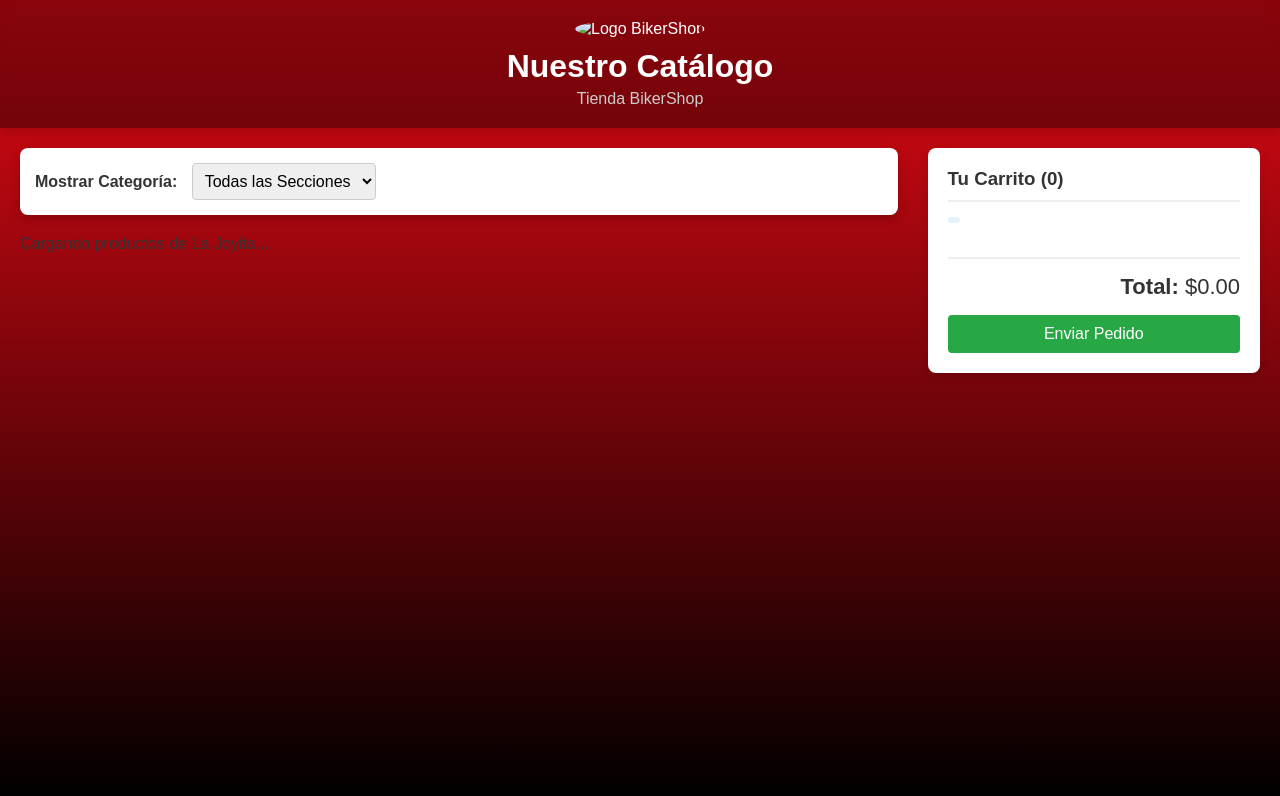
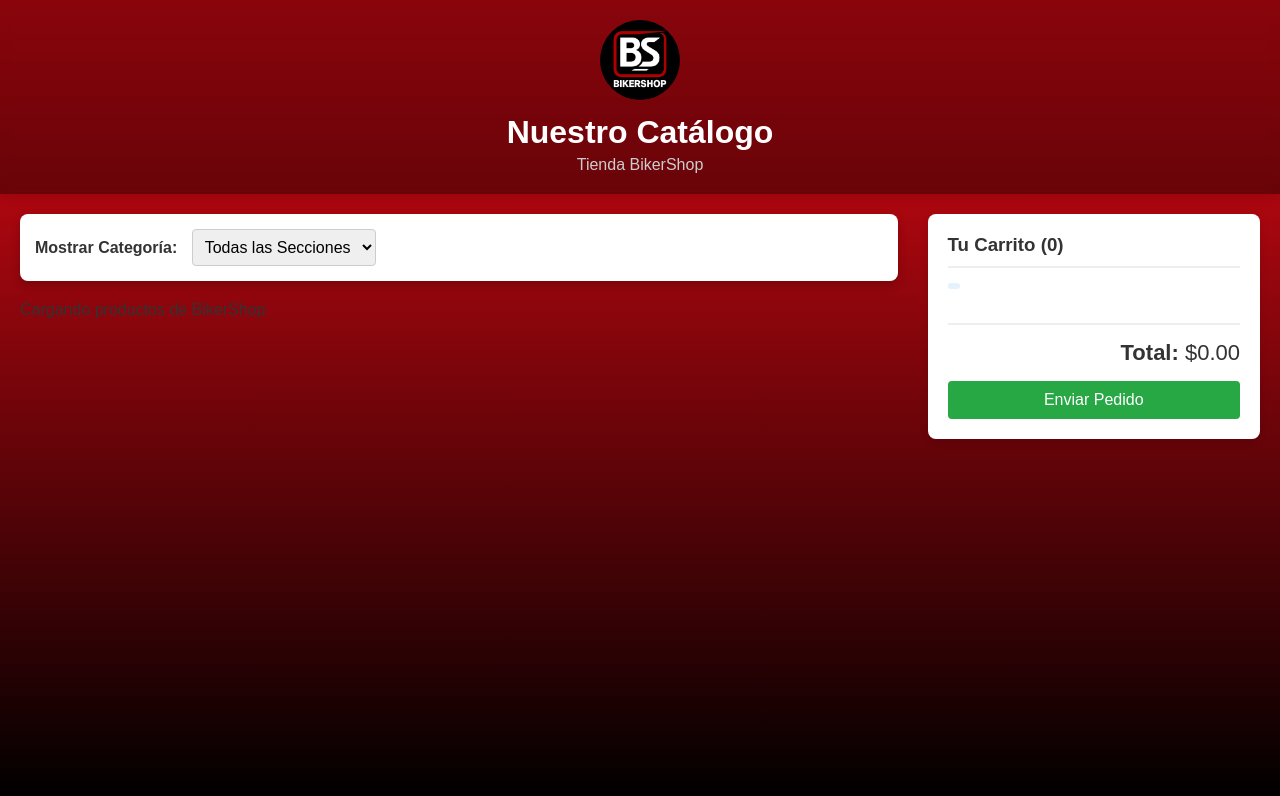
Before and after one commit to Gabriel13544/Catalogo, a plain HTML site: page frontend/index.html in a window 1280 px wide. Drawn offline with Linux system fonts and the light colour scheme.

Commit message:
Update index.html

```diff
--- a/frontend/index.html
+++ b/frontend/index.html
@@ -14,7 +14,7 @@
 <body>
 
     <header class="encabezado">
-        <img src="URL_DE_TU_LOGO_AQUI" alt="Logo BikerShop" style="width: 80px; height: 80px; border-radius: 50%; object-fit: cover; margin-bottom: 10px;">
+        <img src="logo/logo.jpg" alt="Logo BikerShop" style="width: 80px; height: 80px; border-radius: 50%; object-fit: cover; margin-bottom: 10px;">
 
         <h1>Nuestro Catálogo</h1>
         <p>Tienda BikerShop</p>
@@ -42,7 +42,7 @@
             </div>
 
             <div id="contenedor-productos" class="grid-productos">
-                <p>Cargando productos de La Joyita...</p>
+                <p>Cargando productos de BikerShop</p>
             </div>
         </main>
 
```
